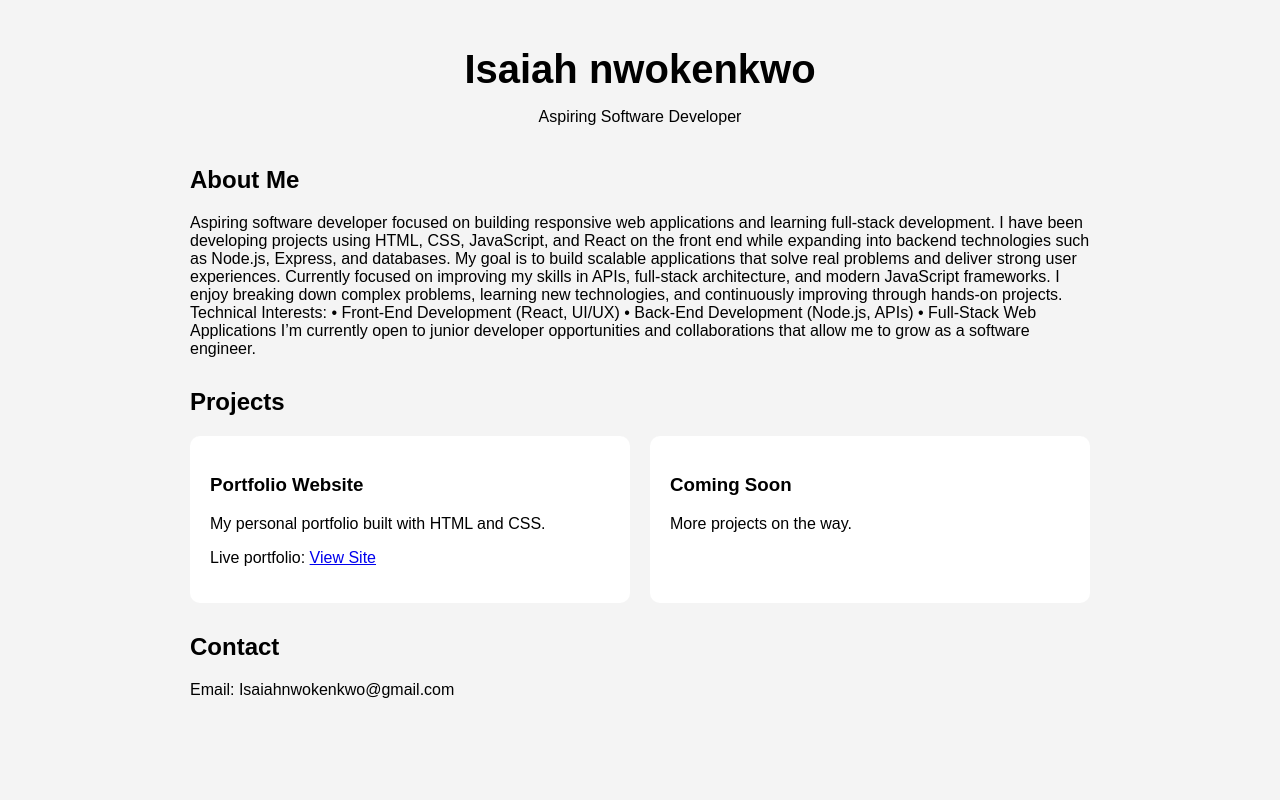
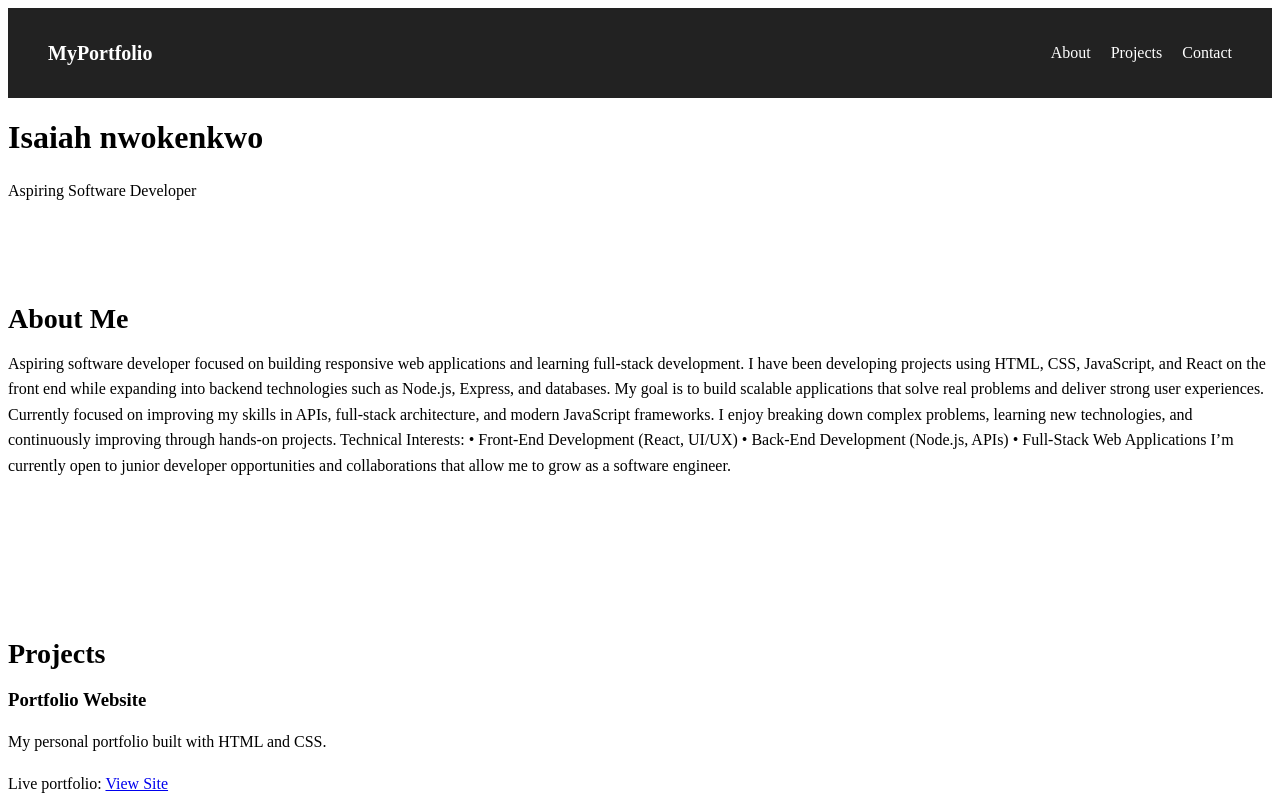
Before and after one commit to isaiahndroid/portfolio-site, a plain HTML site: page index.html in a window 1280 px wide. Shown: the top 800 px of the page. Drawn offline with Linux system fonts and the light colour scheme.

Commit message:
Day 3 navigation and UI improvements

```diff
--- a/index.html
+++ b/index.html
@@ -6,6 +6,17 @@
 </head>
 
 <body>
+<nav class="navbar">
+  <div class="logo">MyPortfolio</div>
+
+  <ul class="nav-links">
+    <li><a href="#about">About</a></li>
+    <li><a href="#projects">Projects</a></li>
+    <li><a href="#contact">Contact</a></li>
+  </ul>
+</nav>
+
+
 
   <div class="container">
 
@@ -14,7 +25,7 @@
       <p>Aspiring Software Developer</p>
     </header>
 
-    <section>
+    <section id="about">
       <h2>About Me</h2>
     <p>Aspiring software developer focused on building responsive web applications and learning full-stack development.
 
@@ -32,7 +43,7 @@ I’m currently open to junior developer opportunities and collaborations that a
 </p>
     </section>
 
-    <section>
+    <section id="projects">
       <h2>Projects</h2>
 
       <div class="projects">
@@ -50,7 +61,7 @@ I’m currently open to junior developer opportunities and collaborations that a
       </div>
     </section>
 
-    <section>
+    <section id="contact">
       <h2>Contact</h2>
       <p>Email: Isaiahnwokenkwo@gmail.com</p>
     </section>
--- a/style.css
+++ b/style.css
@@ -1,43 +1,43 @@
-body {
-  font-family: Arial, sans-serif;
-  background-color: #f4f4f4;
-  margin: 0;
+.navbar {
+  display: flex;
+  justify-content: space-between;
+  align-items: center;
+  padding: 20px 40px;
+  background: #222;
+  color: white;
 }
 
-.container {
-  max-width: 900px;
-  margin: auto;
-  padding: 20px;
+.logo {
+  font-weight: bold;
+  font-size: 20px;
 }
 
-header {
-  text-align: center;
-  margin-bottom: 40px;
+.nav-links {
+  list-style: none;
+  display: flex;
+  gap: 20px;
 }
 
-h1 {
-  font-size: 40px;
-  margin-bottom: 10px;
+.nav-links a {
+  color: white;
+  text-decoration: none;
+}
+.nav-links a:hover {
+  color: #00bcd4;
+}
+html {
+  scroll-behavior: smooth;
+}
+
+section {
+  padding: 60px 0;
 }
 
 h2 {
-  margin-top: 30px;
+  font-size: 28px;
+  margin-bottom: 15px;
 }
 
-.projects {
-  display: flex;
-  gap: 20px;
-  flex-wrap: wrap;
+p {
+  line-height: 1.6;
 }
-
-.project-card {
-  background: white;
-  padding: 20px;
-  border-radius: 10px;
-  flex: 1;
-  min-width: 250px;
-}
-.project-card:hover {
-  transform: scale(1.05);
-  transition: 0.3s;
-}
```
